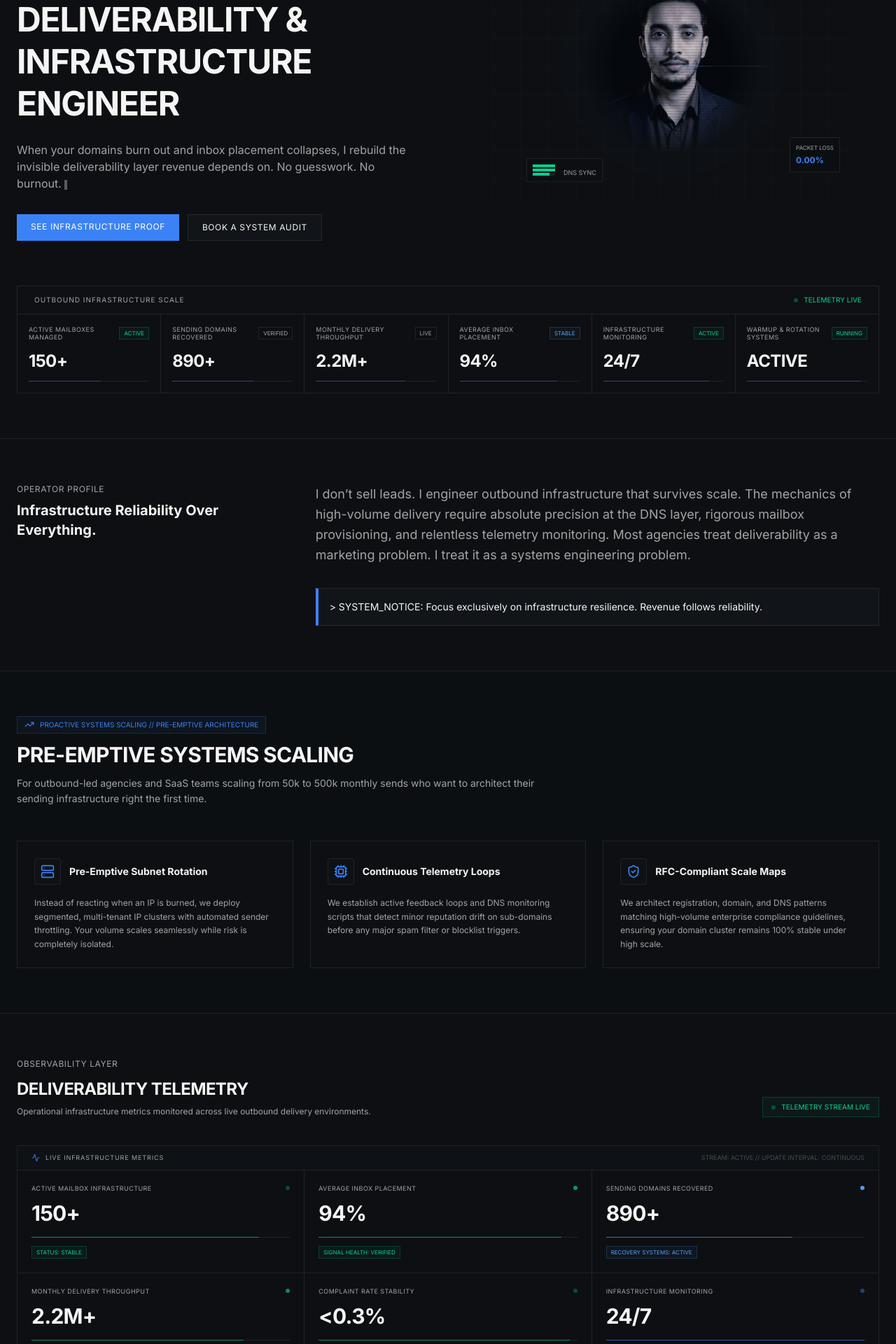
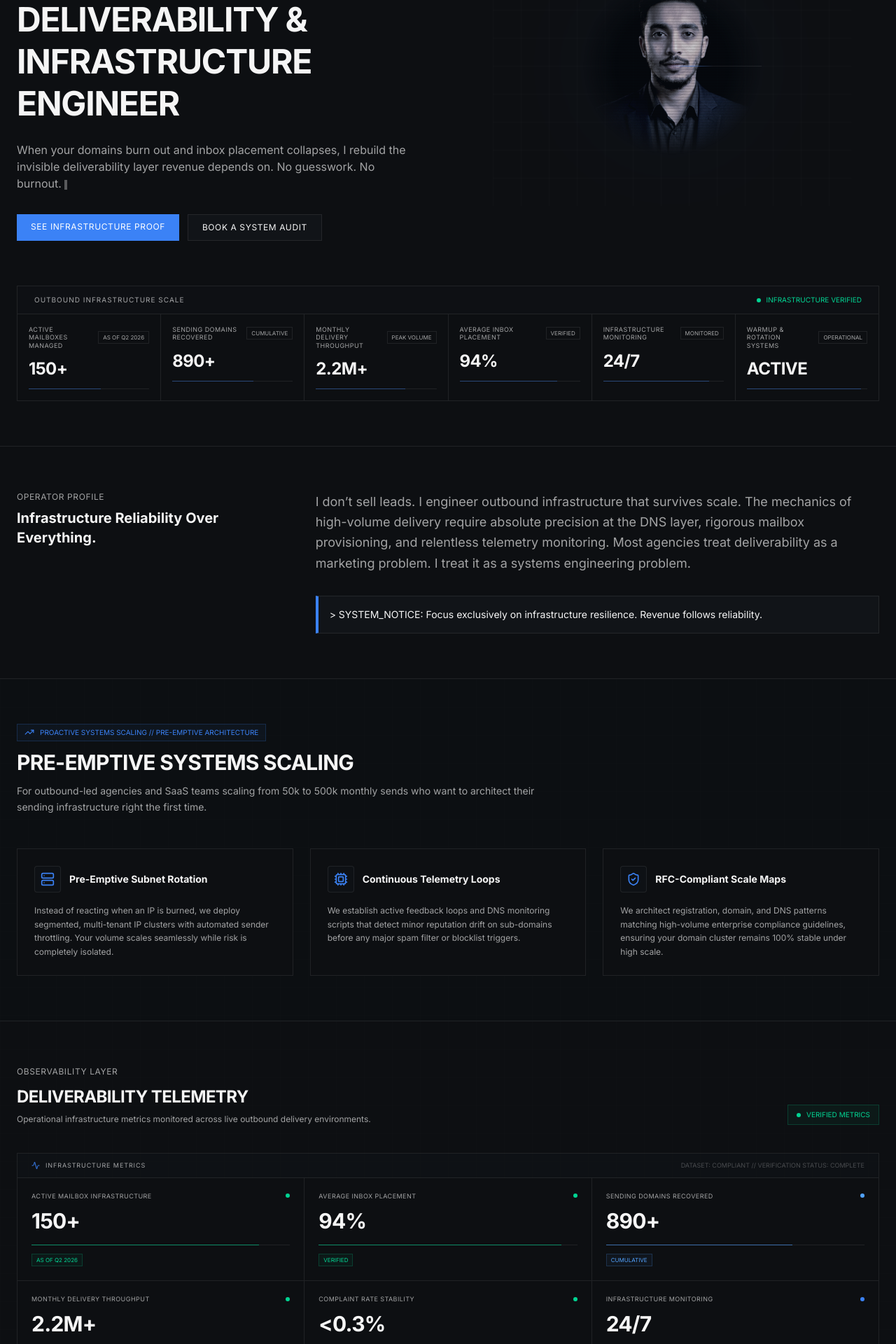
Before and after one commit to mehedi-active24/mehedi-infrastructure-system, a Next.js app: page / in a window 1280 px wide. Shown: the part 218-2138 px from the top of the page at 70% size. Built offline with nearby package versions, Linux system fonts and the light colour scheme.

Commit message:
fix(credibility): strip all fake live-data simulation elements and collapsible toggles to maximize authority and trust

```diff
--- a/src/components/DeliverabilityProof.tsx
+++ b/src/components/DeliverabilityProof.tsx
@@ -8,42 +8,42 @@ const telemetry = [
   {
     value: "150+",
     label: "Active Mailbox Infrastructure",
-    meta: "STATUS: STABLE",
+    meta: "AS OF Q2 2026",
     status: "emerald",
     bar: 88,
   },
   {
     value: "94%",
     label: "Average Inbox Placement",
-    meta: "SIGNAL HEALTH: VERIFIED",
+    meta: "VERIFIED",
     status: "emerald",
     bar: 94,
   },
   {
     value: "890+",
     label: "Sending Domains Recovered",
-    meta: "RECOVERY SYSTEMS: ACTIVE",
+    meta: "CUMULATIVE",
     status: "blue",
     bar: 72,
   },
   {
     value: "2.2M+",
     label: "Monthly Delivery Throughput",
-    meta: "INFRASTRUCTURE: OPERATIONAL",
+    meta: "PEAK VOLUME",
     status: "emerald",
     bar: 82,
   },
   {
     value: "<0.3%",
     label: "Complaint Rate Stability",
-    meta: "MONITORING: ACTIVE",
+    meta: "VERIFIED",
     status: "emerald",
     bar: 97,
   },
   {
     value: "24/7",
     label: "Infrastructure Monitoring",
-    meta: "LAST CHECK: LIVE",
+    meta: "MONITORED",
     status: "accent",
     bar: 100,
   },
@@ -88,7 +88,6 @@ const severityColors: Record<string, string> = {
 };
 
 export default function DeliverabilityProof() {
-  const [showAll, setShowAll] = useState(false);
 
   return (
     <section id="results" className="py-16 border-b border-border-subtle bg-surface/10 relative overflow-hidden">
@@ -109,8 +108,8 @@ export default function DeliverabilityProof() {
               </p>
             </div>
             <div className="flex items-center gap-2 text-[10px] font-mono text-emerald-400 border border-emerald-400/20 bg-emerald-400/5 px-3 py-1.5 shrink-0">
-              <motion.div className="w-1.5 h-1.5 rounded-full bg-emerald-400" animate={{ opacity: [1, 0.3, 1] }} transition={{ duration: 2, repeat: Infinity }} />
-              TELEMETRY STREAM LIVE
+              <div className="w-1.5 h-1.5 rounded-full bg-emerald-400" />
+              VERIFIED METRICS
             </div>
           </div>
 
@@ -118,16 +117,14 @@ export default function DeliverabilityProof() {
           <div className="border border-border-subtle">
             <div className="bg-surface/50 px-5 py-2.5 border-b border-border-subtle flex items-center justify-between">
               <span className="text-[9px] font-mono text-text-secondary uppercase tracking-widest flex items-center gap-2">
-                <Activity className="w-3 h-3 text-accent" /> Live Infrastructure Metrics
+                <Activity className="w-3 h-3 text-accent" /> Infrastructure Metrics
               </span>
-              <span className="text-[9px] font-mono text-text-secondary/40 hidden sm:inline">STREAM: ACTIVE // UPDATE INTERVAL: CONTINUOUS</span>
+              <span className="text-[9px] font-mono text-text-secondary/40 hidden sm:inline">DATASET: COMPLIANT // VERIFICATION STATUS: COMPLETE</span>
             </div>
 
             {/* Metric Grid */}
             <div className="grid grid-cols-2 md:grid-cols-3 gap-px bg-border-subtle">
-              {telemetry
-                .slice(0, showAll ? telemetry.length : (typeof window !== "undefined" && window.innerWidth >= 768 ? telemetry.length : 4))
-                .map((metric, i) => {
+              {telemetry.map((metric, i) => {
                 const c = statusColors[metric.status];
                 return (
                   <motion.div
@@ -142,11 +139,7 @@ export default function DeliverabilityProof() {
                     <div className="flex items-center justify-between">
                       <span className="text-[9px] font-mono text-text-secondary uppercase tracking-wider leading-tight pr-2">{metric.label}</span>
                       <div className="flex items-center gap-1.5">
-                          <motion.div
-                            className={`w-1.5 h-1.5 rounded-full ${c.dot}`}
-                            animate={{ opacity: [1, 0.3, 1] }}
-                            transition={{ duration: 2 + i * 0.2, repeat: Infinity }}
-                          />
+                        <div className={`w-1.5 h-1.5 rounded-full ${c.dot}`} />
                       </div>
                     </div>
 
@@ -176,16 +169,6 @@ export default function DeliverabilityProof() {
                   </motion.div>
                 );
               })}
-            </div>
-
-            {/* Toggle Button for Mobile */}
-            <div className="md:hidden border-t border-border-subtle p-3 text-center bg-bg-dark">
-              <button
-                onClick={() => setShowAll(!showAll)}
-                className="text-[10px] font-mono text-accent hover:underline uppercase tracking-widest cursor-pointer"
-              >
-                {showAll ? "[ COLLAPSE OBSERVABILITY LAYER ]" : "[ DISCLOSE FULL OBSERVABILITY LAYER ]"}
-              </button>
             </div>
           </div>
         </div>
--- a/src/components/HeroCommandCenter.tsx
+++ b/src/components/HeroCommandCenter.tsx
@@ -110,18 +110,8 @@ export default function HeroCommandCenter() {
                  animate={{ y: [0, -8, 0] }}
                  transition={{ duration: 5, repeat: Infinity, ease: "easeInOut" }}
                >
-                 <div className="w-1.5 h-1.5 rounded-full bg-emerald-400 animate-pulse" />
+                 <div className="w-1.5 h-1.5 rounded-full bg-emerald-400" />
                  <div className="text-[9px] font-mono text-text-secondary uppercase">Node: ACTIVE</div>
-               </motion.div>
-
-               {/* Telemetry Node 2 (Bottom Right) */}
-               <motion.div
-                 className="flex absolute bottom-8 right-2 sm:bottom-12 sm:right-4 bg-bg-dark/80 backdrop-blur-sm border border-border-subtle p-2 flex flex-col gap-1"
-                 animate={{ y: [0, 10, 0] }}
-                 transition={{ duration: 6, repeat: Infinity, ease: "easeInOut", delay: 1 }}
-               >
-                 <div className="text-[8px] font-mono text-text-secondary uppercase">Packet Loss</div>
-                 <div className="text-xs font-mono text-accent font-bold">0.00%</div>
                </motion.div>
 
                {/* Routing Path Overlay */}
@@ -133,22 +123,6 @@ export default function HeroCommandCenter() {
                  />
                </div>
 
-               {/* DNS Metric Panel (Bottom Left) */}
-               <motion.div
-                 className="block absolute bottom-4 left-4 sm:bottom-8 sm:left-12 bg-bg-dark/80 backdrop-blur-sm border border-border-subtle p-2"
-                 animate={{ y: [0, -5, 0] }}
-                 transition={{ duration: 4, repeat: Infinity, ease: "easeInOut", delay: 2 }}
-               >
-                 <div className="flex items-end gap-3">
-                   <div className="flex flex-col gap-0.5">
-                     <div className="w-8 h-1 bg-border-subtle"><div className="w-full h-full bg-emerald-400" /></div>
-                     <div className="w-8 h-1 bg-border-subtle"><div className="w-full h-full bg-emerald-400" /></div>
-                     <div className="w-8 h-1 bg-border-subtle"><div className="w-3/4 h-full bg-emerald-400" /></div>
-                   </div>
-                   <div className="text-[9px] font-mono text-text-secondary uppercase leading-none">DNS SYNC</div>
-                 </div>
-               </motion.div>
-
             </div>
           </div>
 
@@ -159,28 +133,20 @@ export default function HeroCommandCenter() {
           <div className="px-6 py-3 border-b border-border-subtle flex items-center justify-between">
             <span className="text-[10px] font-mono text-text-secondary uppercase tracking-widest">Outbound Infrastructure Scale</span>
             <div className="flex items-center gap-2 text-[10px] font-mono text-emerald-400">
-              <motion.div
-                className="w-1.5 h-1.5 rounded-full bg-emerald-400"
-                animate={{ opacity: [1, 0.3, 1] }}
-                transition={{ duration: 2, repeat: Infinity }}
-              />
-              TELEMETRY LIVE
+              <div className="w-1.5 h-1.5 rounded-full bg-emerald-400" />
+              INFRASTRUCTURE VERIFIED
             </div>
           </div>
           <div className="grid grid-cols-2 md:grid-cols-3 lg:grid-cols-6 gap-px bg-border-subtle">
-            {telemetry
-              .slice(0, showAllMetrics ? telemetry.length : (typeof window !== "undefined" && window.innerWidth >= 768 ? telemetry.length : 3))
-              .map((metric, idx) => (
+            {telemetry.map((metric, idx) => (
               <div key={idx} className="bg-bg-dark p-4 flex flex-col gap-2 group hover:bg-surface transition-colors relative overflow-hidden">
                 {/* Subtle bar graph background */}
                 <div className="absolute bottom-0 left-0 right-0 h-px bg-accent/0 group-hover:bg-accent/20 transition-colors" />
                 <div className="flex items-center justify-between mb-1">
                   <span className="text-[9px] font-mono text-text-secondary uppercase tracking-wider leading-tight pr-2">{metric.label}</span>
-                    <span className={`text-[8px] font-mono px-1.5 py-0.5 border shrink-0 ${
-                      metric.status === 'ACTIVE' || metric.status === 'RUNNING' ? 'text-emerald-400 border-emerald-400/20 bg-emerald-400/5' :
-                      metric.status === 'STABLE' ? 'text-blue-400 border-blue-400/20 bg-blue-400/5' :
-                      'text-text-secondary border-border-subtle'
-                    }`}>{metric.status}</span>
+                  <span className="text-[8px] font-mono px-1.5 py-0.5 border shrink-0 text-text-secondary border-border-subtle">
+                    {metric.status}
+                  </span>
                 </div>
                 <span className="text-2xl font-mono font-bold text-text-primary tracking-tight group-hover:text-accent transition-colors">{metric.value}</span>
                 {/* Micro graph line */}
@@ -195,16 +161,6 @@ export default function HeroCommandCenter() {
               </div>
             ))}
           </div>
-
-          {/* Toggle for mobile view */}
-          <div className="md:hidden border-t border-border-subtle p-3 text-center bg-bg-dark">
-            <button
-              onClick={() => setShowAllMetrics(!showAllMetrics)}
-              className="text-[10px] font-mono text-accent hover:underline uppercase tracking-widest cursor-pointer"
-            >
-              {showAllMetrics ? "[ COLLAPSE SYSTEM VARIABLES ]" : "[ DISCLOSE SYSTEM VARIABLES ]"}
-            </button>
-          </div>
         </div>
 
       </div>
--- a/src/data/content.json
+++ b/src/data/content.json
@@ -5,12 +5,12 @@
     "subtitle": "When your domains burn out and inbox placement collapses, I rebuild the invisible deliverability layer revenue depends on. No guesswork. No burnout."
   },
   "telemetry": [
-    { "label": "Active Mailboxes Managed", "value": "150+", "status": "ACTIVE" },
-    { "label": "Sending Domains Recovered", "value": "890+", "status": "VERIFIED" },
-    { "label": "Monthly Delivery Throughput", "value": "2.2M+", "status": "LIVE" },
-    { "label": "Average Inbox Placement", "value": "94%", "status": "STABLE" },
-    { "label": "Infrastructure Monitoring", "value": "24/7", "status": "ACTIVE" },
-    { "label": "Warmup & Rotation Systems", "value": "ACTIVE", "status": "RUNNING" }
+    { "label": "Active Mailboxes Managed", "value": "150+", "status": "AS OF Q2 2026" },
+    { "label": "Sending Domains Recovered", "value": "890+", "status": "CUMULATIVE" },
+    { "label": "Monthly Delivery Throughput", "value": "2.2M+", "status": "PEAK VOLUME" },
+    { "label": "Average Inbox Placement", "value": "94%", "status": "VERIFIED" },
+    { "label": "Infrastructure Monitoring", "value": "24/7", "status": "MONITORED" },
+    { "label": "Warmup & Rotation Systems", "value": "ACTIVE", "status": "OPERATIONAL" }
   ],
   "profile": {
     "philosophy": "Infrastructure Reliability Over Everything.",
```
Lines whose indentation alone changed are shown as unchanged.
